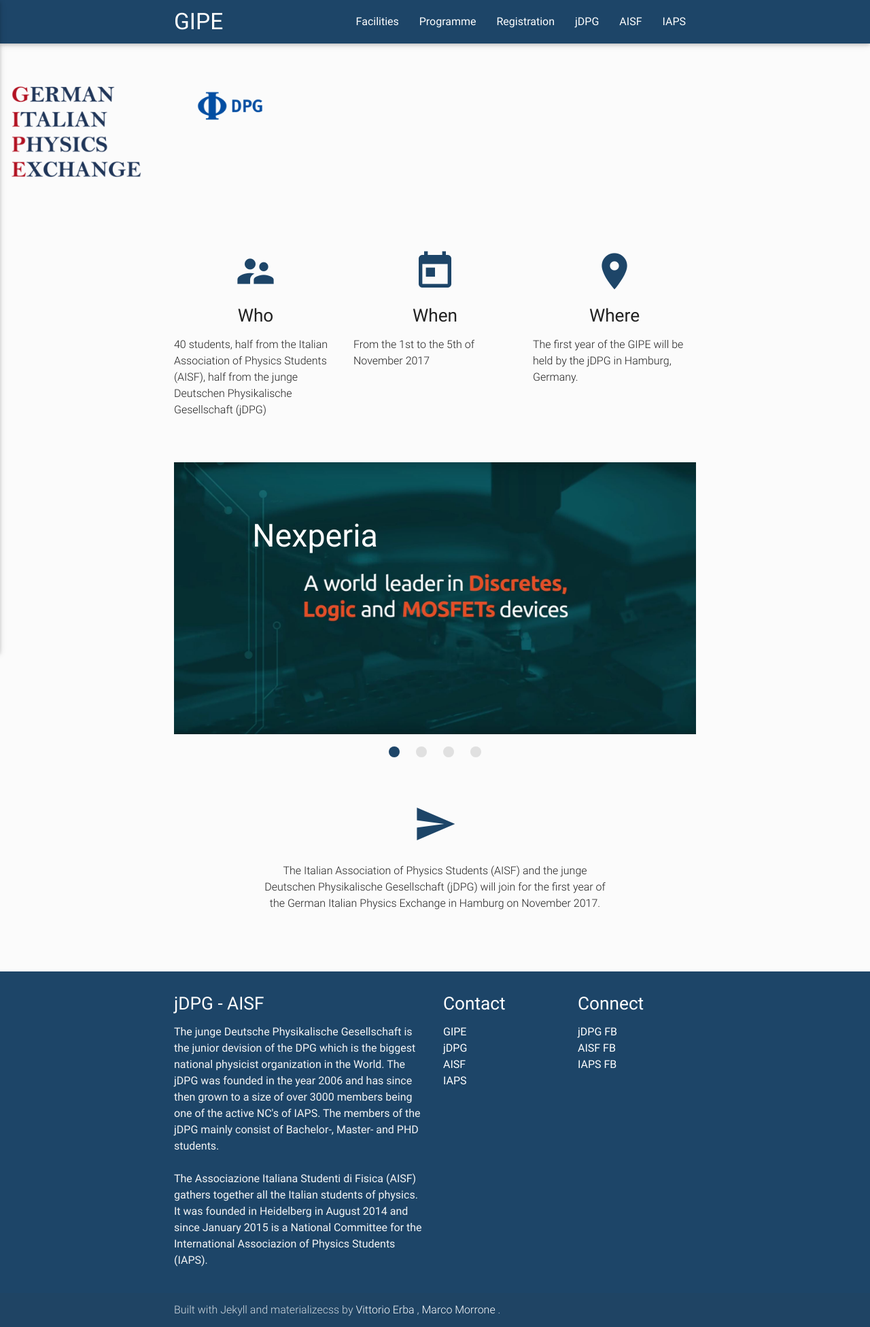
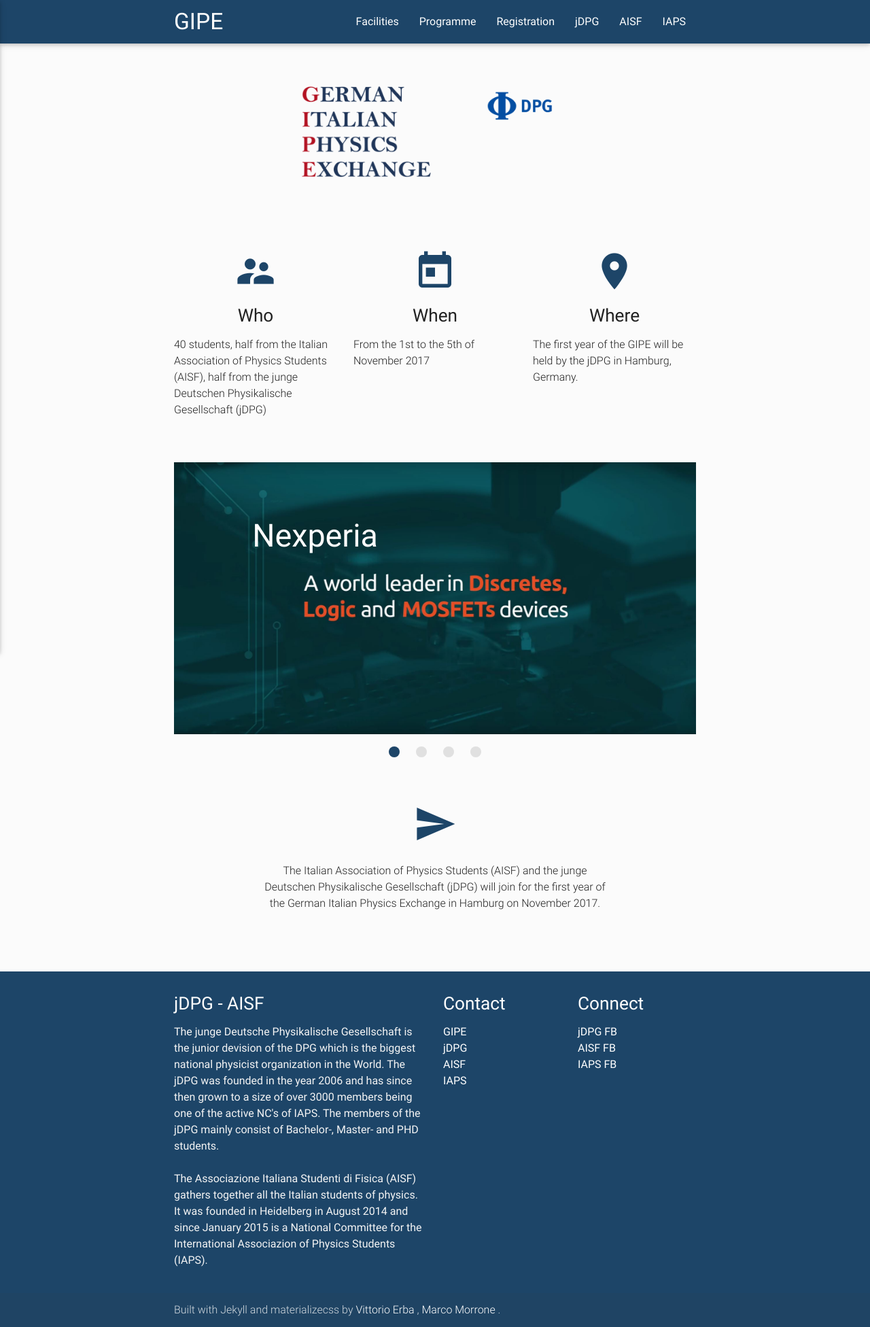
Before and after one commit to eligara/gipe, a Jekyll site: the page built from index.html, in a window 1280 px wide. Shown: the whole page at 68% size. Built offline with Jekyll 4.4.1, drawn with Linux system fonts in a browser that asks for light colours; nearby versions of some CDN libraries.

Commit message:
update banner

```diff
--- a/_includes/banner.html
+++ b/_includes/banner.html
@@ -1,6 +1,6 @@
 <div id="index-banner">
   <div class="row">
-    <div class="col l4 offset-14 s6 offset-s2">
+    <div class="col l4 offset-l4 s8 offset-s2">
       <h1>
          <img id="index-top-logo" src="{{ site.url }}/{{ site.data.home.banner }}" alt="Event logo">
       </h1>
```
